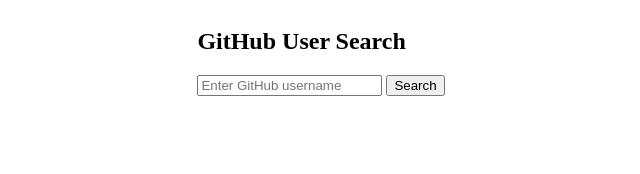
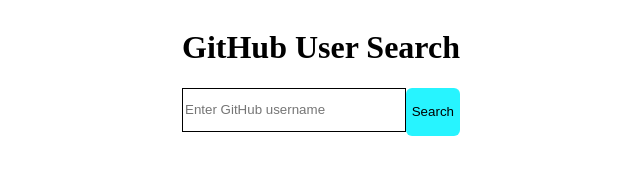
Before and after one commit to sureshjoshi88/toggle-slider, a plain HTML site: page github-search/index.html in a window 1280 px wide. Shown: the whole page, without its empty margins (319-959 px from the left). Drawn offline with Linux system fonts and the light colour scheme.

Commit message:
add new styling

```diff
--- a/github-search/index.html
+++ b/github-search/index.html
@@ -9,9 +9,11 @@
 <body>
   <div class="parent">
     <div class="main">
-        <h2>GitHub User Search</h2>
+        <h1>GitHub User Search</h1>
+      <div class="flex">
         <input type="text" id="username" placeholder="Enter GitHub username" />
         <button onclick="searchUser()">Search</button>
+      </div>
        </div>
   </div>
 
--- a/github-search/style.css
+++ b/github-search/style.css
@@ -1,7 +1,21 @@
 .parent{
     display: flex;
     justify-content: center;
-    align-items: flex-start;
     height: 100vh;
     width: 100%;
 }
+
+input{
+    height: 5vh;
+    border: 1px solid black;
+    width: 80%;
+}
+button{
+    height: 6vh;
+    background-color: rgba(0, 242, 255, 0.847);
+    border: none;
+    border-radius: 6px;
+}
+.flex{
+    display: flex;
+}
```
